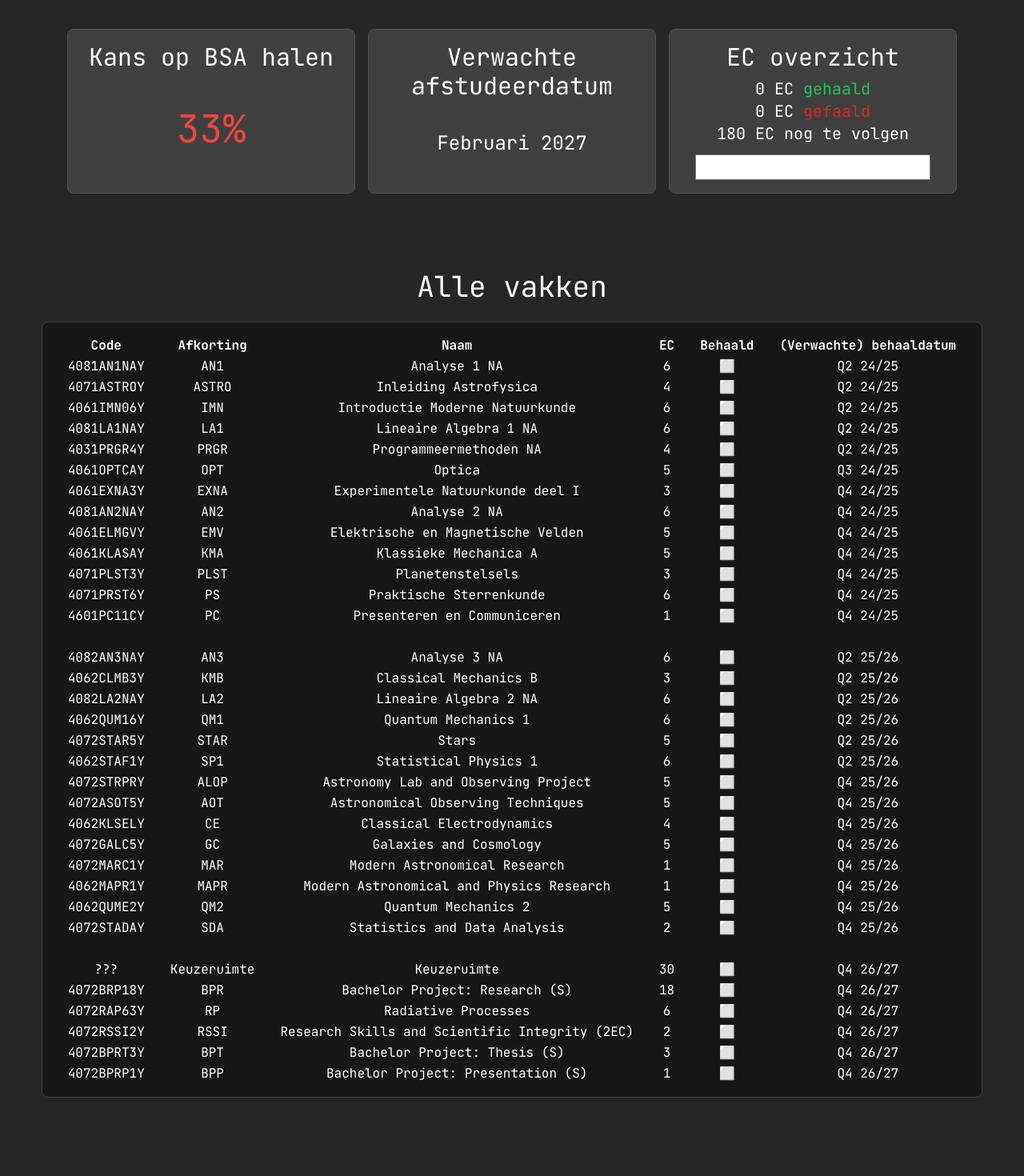
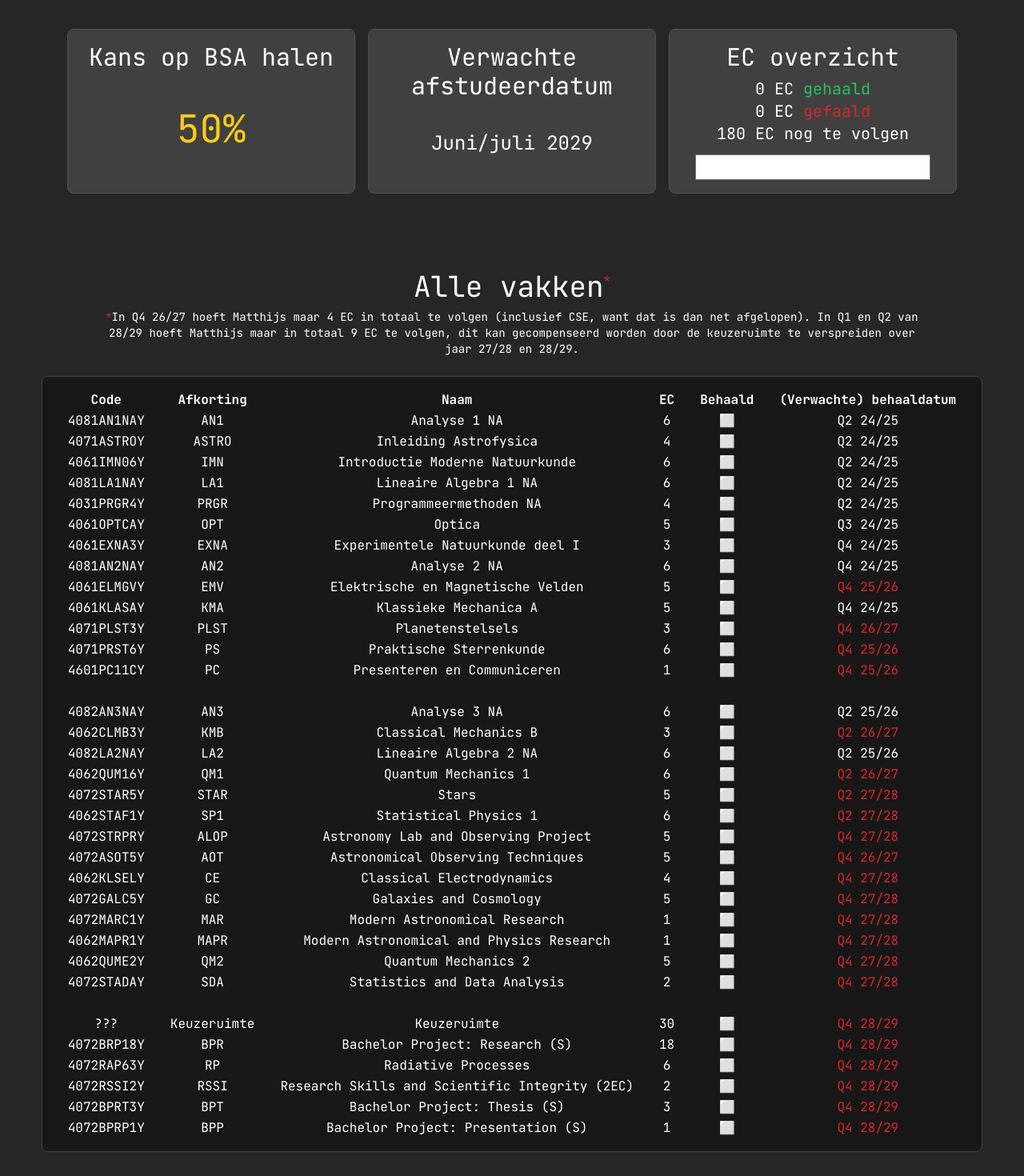
Before and after one commit to Soham-Chatt/voor-matthijs, a Next.js app: page /sterrenkunde in a window 1280 px wide. Shown: the part 260-1730 px from the top of the page at 80% size. Built offline with nearby package versions, Linux system fonts and the light colour scheme.

Commit message:
Add predictions voor CSE and Sterrenkunde

```diff
--- a/src/app/globals.css
+++ b/src/app/globals.css
@@ -80,8 +80,8 @@
         color: rgb(220 38 38);
     }
     to {
-        --percentage: 33;
-        color: rgb(239 68 68);
+        --percentage: 50;
+        color: rgb(250 204 21);
     }
 }
 @keyframes counter {
@@ -106,7 +106,7 @@
         --ec-todo: 0;
     }
     to {
-        --year: 2027;
+        --year: 2029;
         --ec-got: 0;
         --ec-failed: 0;
         --ec-todo: 180;
--- a/src/app/page.tsx
+++ b/src/app/page.tsx
@@ -20,7 +20,7 @@ export default function Home() {
         <div className="dashboard-block">
           <h3>Verwachte afstudeerdatum</h3>
           <p
-            className="text-2xl ">Februari <span className="animate-[counter_3s_ease-out_forwards] [counter-set:_num_var(--year)] before:content-[counter(num)]">
+            className="text-2xl ">April <span className="animate-[counter_3s_ease-out_forwards] [counter-set:_num_var(--year)] before:content-[counter(num)]">
             <span className="sr-only">2027</span></span></p>
           <div></div>
         </div>
@@ -177,7 +177,7 @@ export default function Home() {
                 <td className="hidden-cell">Machine Learning</td>
                 <td>5</td>
                 <td>⬜</td>
-                <td>Q1 24/25</td>
+                <td className="text-red-600">Q1 25/26</td>
               </tr>
               <tr>
                 <td>CSE2???</td>
@@ -185,7 +185,7 @@ export default function Home() {
                 <td className="hidden-cell">Variant Course A</td>
                 <td>5</td>
                 <td>⬜</td>
-                <td>Q1 24/25</td>
+                <td className="text-red-600">Q1 25/26</td>
               </tr>
 
               <tr>
@@ -202,7 +202,7 @@ export default function Home() {
                 <td className="hidden-cell">Computer Graphics</td>
                 <td>5</td>
                 <td>⬜</td>
-                <td>Q2 24/25</td>
+                <td className="text-red-600">Q2 25/26</td>
               </tr>
               <tr>
                 <td>CSE2???</td>
@@ -210,7 +210,7 @@ export default function Home() {
                 <td className="hidden-cell">Variant Course B</td>
                 <td>5</td>
                 <td>⬜</td>
-                <td>Q2 24/25</td>
+                <td className="text-red-600">Q2 25/26</td>
               </tr>
 
               <tr>
@@ -235,7 +235,7 @@ export default function Home() {
                 <td className="hidden-cell">Variant Course C</td>
                 <td>5</td>
                 <td>⬜</td>
-                <td>Q3 24/25</td>
+                <td className="text-red-600">Q3 25/26</td>
               </tr>
 
               <tr>
@@ -266,7 +266,7 @@ export default function Home() {
                 <td className="hidden-cell">Elective 1</td>
                 <td>5</td>
                 <td>⬜</td>
-                <td>Q3 25/26</td>
+                <td className="text-red-600">Q3 26/27</td>
               </tr>
               <tr>
                 <td>CSE3???</td>
@@ -274,7 +274,7 @@ export default function Home() {
                 <td className="hidden-cell">Elective 2</td>
                 <td>5</td>
                 <td>⬜</td>
-                <td>Q3 25/26</td>
+                <td className="text-red-600">Q3 26/27</td>
               </tr>
               <tr>
                 <td>CSE3???</td>
@@ -282,7 +282,7 @@ export default function Home() {
                 <td className="hidden-cell">Elective 3</td>
                 <td>5</td>
                 <td>⬜</td>
-                <td>Q3 25/26</td>
+                <td className="text-red-600">Q3 26/27</td>
               </tr>
 
               <tr>
--- a/src/app/sterrenkunde/page.tsx
+++ b/src/app/sterrenkunde/page.tsx
@@ -13,15 +13,15 @@ export default function Sterrenkunde() {
           <h3>Kans op BSA halen</h3>
           <p
             className="text-5xl text-green-500 animate-[percentageCounterSterrenkunde_3s_ease-out_forwards] [counter-set:_num_var(--percentage)] before:content-[counter(num)]">
-            <span className="sr-only">33</span>%</p>
+            <span className="sr-only">50</span>%</p>
           <div></div>
         </div>
 
         <div className="dashboard-block">
           <h3>Verwachte afstudeerdatum</h3>
           <p
-            className="text-2xl ">Februari <span className="animate-[counterSterrenkunde_3s_ease-out_forwards] [counter-set:_num_var(--year)] before:content-[counter(num)]">
-            <span className="sr-only">2027</span></span></p>
+            className="text-2xl ">Juni/juli <span className="animate-[counterSterrenkunde_3s_ease-out_forwards] [counter-set:_num_var(--year)] before:content-[counter(num)]">
+            <span className="sr-only">2029</span></span></p>
           <div></div>
         </div>
 
@@ -45,7 +45,10 @@ export default function Sterrenkunde() {
       </div>
 
       <div className="max-w-full">
-        <h2 className="mb-6">Alle vakken</h2>
+        <h2 className="mb-2">Alle vakken<span className="text-red-600 text-sm align-top">*</span></h2>
+        <p className="mb-6 text-sm max-w-5xl mx-auto text-center"><span className="text-red-600 text-xs align-top">*</span>
+          In Q4 26/27 hoeft Matthijs maar 4 EC in totaal te volgen (inclusief CSE, want dat is dan net afgelopen).
+          In Q1 en Q2 van 28/29 hoeft Matthijs maar in totaal 9 EC te volgen, dit kan gecompenseerd worden door de keuzeruimte te verspreiden over jaar 27/28 en 28/29.</p>
         <div className="bg-neutral-900 rounded-lg p-4 overflow-x-auto border border-neutral-700 hover:border-neutral-600 transition">
           <table>
             <thead>
@@ -131,7 +134,7 @@ export default function Sterrenkunde() {
                 <td className="hidden-cell">Elektrische en Magnetische Velden</td>
                 <td>5</td>
                 <td>⬜</td>
-              <td>Q4 24/25</td>
+                <td className="text-red-600">Q4 25/26</td>
               </tr>
               <tr>
                 <td>4061KLASAY</td>
@@ -147,7 +150,7 @@ export default function Sterrenkunde() {
                 <td className="hidden-cell">Planetenstelsels</td>
                 <td>3</td>
                 <td>⬜</td>
-              <td>Q4 24/25</td>
+                <td className="text-red-600">Q4 26/27</td>
               </tr>
               <tr>
                 <td>4071PRST6Y</td>
@@ -155,7 +158,7 @@ export default function Sterrenkunde() {
                 <td className="hidden-cell">Praktische Sterrenkunde</td>
                 <td>6</td>
                 <td>⬜</td>
-              <td>Q4 24/25</td>
+                <td className="text-red-600">Q4 25/26</td>
               </tr>
               <tr>
                 <td>4601PC11CY</td>
@@ -163,7 +166,7 @@ export default function Sterrenkunde() {
                 <td className="hidden-cell">Presenteren en Communiceren</td>
                 <td>1</td>
                 <td>⬜</td>
-              <td>Q4 24/25</td>
+                <td className="text-red-600">Q4 25/26</td>
               </tr>
 
               <tr>
@@ -184,7 +187,7 @@ export default function Sterrenkunde() {
                 <td className="hidden-cell">Classical Mechanics B</td>
                 <td>3</td>
                 <td>⬜</td>
-              <td>Q2 25/26</td>
+                <td className="text-red-600">Q2 26/27</td>
               </tr>
               <tr>
                 <td>4082LA2NAY</td>
@@ -200,7 +203,7 @@ export default function Sterrenkunde() {
                 <td className="hidden-cell">Quantum Mechanics 1</td>
                 <td>6</td>
                 <td>⬜</td>
-              <td>Q2 25/26</td>
+                <td className="text-red-600">Q2 26/27</td>
               </tr>
               <tr>
                 <td>4072STAR5Y</td>
@@ -208,7 +211,7 @@ export default function Sterrenkunde() {
                 <td className="hidden-cell">Stars</td>
                 <td>5</td>
                 <td>⬜</td>
-              <td>Q2 25/26</td>
+                <td className="text-red-600">Q2 27/28</td>
               </tr>
               <tr>
                 <td>4062STAF1Y</td>
@@ -216,7 +219,7 @@ export default function Sterrenkunde() {
                 <td className="hidden-cell">Statistical Physics 1</td>
                 <td>6</td>
                 <td>⬜</td>
-              <td>Q2 25/26</td>
+                <td className="text-red-600">Q2 27/28</td>
               </tr>
 
               <tr>
@@ -225,7 +228,7 @@ export default function Sterrenkunde() {
                 <td className="hidden-cell">Astronomy Lab and Observing Project</td>
                 <td>5</td>
                 <td>⬜</td>
-              <td>Q4 25/26</td>
+                <td className="text-red-600">Q4 27/28</td>
               </tr>
 
               <tr>
@@ -234,7 +237,7 @@ export default function Sterrenkunde() {
                 <td className="hidden-cell">Astronomical Observing Techniques</td>
                 <td>5</td>
                 <td>⬜</td>
-              <td>Q4 25/26</td>
+                <td className="text-red-600">Q4 26/27</td>
               </tr>
               <tr>
                 <td>4062KLSELY</td>
@@ -242,7 +245,7 @@ export default function Sterrenkunde() {
                 <td className="hidden-cell">Classical Electrodynamics</td>
                 <td>4</td>
                 <td>⬜</td>
-              <td>Q4 25/26</td>
+                <td className="text-red-600">Q4 27/28</td>
               </tr>
               <tr>
                 <td>4072GALC5Y</td>
@@ -250,7 +253,7 @@ export default function Sterrenkunde() {
                 <td className="hidden-cell">Galaxies and Cosmology</td>
                 <td>5</td>
                 <td>⬜</td>
-              <td>Q4 25/26</td>
+                <td className="text-red-600">Q4 27/28</td>
               </tr>
               <tr>
                 <td>4072MARC1Y</td>
@@ -258,7 +261,7 @@ export default function Sterrenkunde() {
                 <td className="hidden-cell">Modern Astronomical Research</td>
                 <td>1</td>
                 <td>⬜</td>
-              <td>Q4 25/26</td>
+                <td className="text-red-600">Q4 27/28</td>
               </tr>
               <tr>
                 <td>4062MAPR1Y</td>
@@ -266,7 +269,7 @@ export default function Sterrenkunde() {
                 <td className="hidden-cell">Modern Astronomical and Physics Research</td>
                 <td>1</td>
                 <td>⬜</td>
-              <td>Q4 25/26</td>
+                <td className="text-red-600">Q4 27/28</td>
               </tr>
               <tr>
                 <td>4062QUME2Y</td>
@@ -274,7 +277,7 @@ export default function Sterrenkunde() {
                 <td className="hidden-cell">Quantum Mechanics 2</td>
                 <td>5</td>
                 <td>⬜</td>
-              <td>Q4 25/26</td>
+                <td className="text-red-600">Q4 27/28</td>
               </tr>
               <tr>
                 <td>4072STADAY</td>
@@ -282,7 +285,7 @@ export default function Sterrenkunde() {
                 <td className="hidden-cell">Statistics and Data Analysis</td>
                 <td>2</td>
                 <td>⬜</td>
-              <td>Q4 25/26</td>
+                <td className="text-red-600">Q4 27/28</td>
               </tr>
 
               <tr>
@@ -295,7 +298,7 @@ export default function Sterrenkunde() {
                 <td className="hidden-cell">Keuzeruimte</td>
                 <td>30</td>
                 <td>⬜</td>
-              <td>Q4 26/27</td>
+                <td className="text-red-600">Q4 28/29</td>
               </tr>
 
               <tr>
@@ -304,7 +307,7 @@ export default function Sterrenkunde() {
                 <td className="hidden-cell">Bachelor Project: Research (S)</td>
                 <td>18</td>
                 <td>⬜</td>
-              <td>Q4 26/27</td>
+                <td className="text-red-600">Q4 28/29</td>
               </tr>
               <tr>
                 <td>4072RAP63Y</td>
@@ -312,7 +315,7 @@ export default function Sterrenkunde() {
                 <td className="hidden-cell">Radiative Processes</td>
                 <td>6</td>
                 <td>⬜</td>
-              <td>Q4 26/27</td>
+                <td className="text-red-600">Q4 28/29</td>
               </tr>
               <tr>
                 <td>4072RSSI2Y</td>
@@ -320,7 +323,7 @@ export default function Sterrenkunde() {
                 <td className="hidden-cell">Research Skills and Scientific Integrity (2EC)</td>
                 <td>2</td>
                 <td>⬜</td>
-              <td>Q4 26/27</td>
+                <td className="text-red-600">Q4 28/29</td>
               </tr>
               <tr>
               <td>4072BPRT3Y</td>
@@ -328,7 +331,7 @@ export default function Sterrenkunde() {
                 <td className="hidden-cell">Bachelor Project: Thesis (S)</td>
                 <td>3</td>
                 <td>⬜</td>
-              <td>Q4 26/27</td>
+                <td className="text-red-600">Q4 28/29</td>
               </tr>
               <tr>
               <td>4072BPRP1Y</td>
@@ -336,7 +339,7 @@ export default function Sterrenkunde() {
                 <td className="hidden-cell">Bachelor Project: Presentation (S)</td>
                 <td>1</td>
                 <td>⬜</td>
-              <td>Q4 26/27</td>
+                <td className="text-red-600">Q4 28/29</td>
               </tr>
             </tbody>
           </table>
```
Lines whose indentation alone changed are shown as unchanged.
